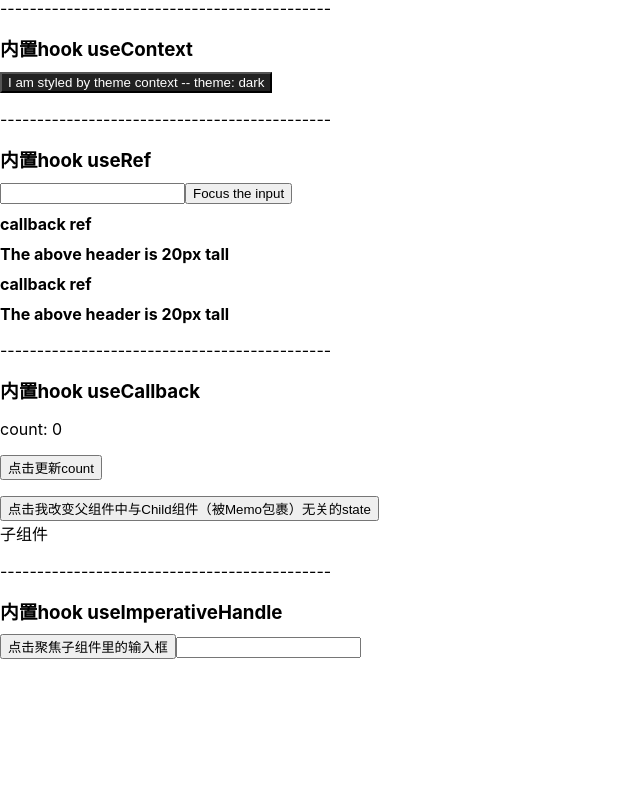
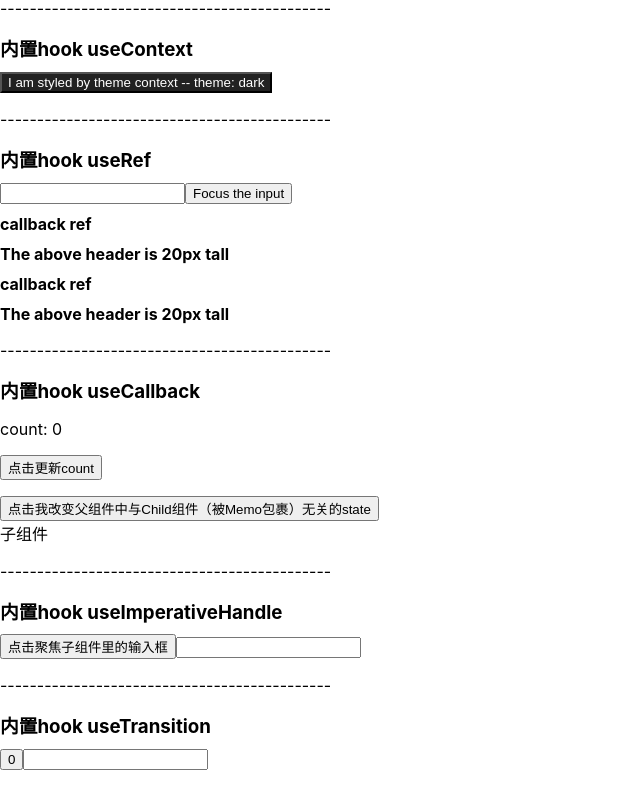
Before and after one commit to aniviaH/study-react, a React (Create React App) app: page / in a window 1280 px wide. Shown: the part 766-1566 px from the top of the page, without its empty margins (0-640 px from the left). Before the commit the page ends 1455 px from the top, so only its background shows below. Built offline with nearby package versions, Linux system fonts and the light colour scheme.

Commit message:
feat: useTransition

```diff
--- /dev/null
+++ b/src/hooks/useTransition.js
@@ -0,0 +1,35 @@
+import { useRef, useState, useTransition } from "react";
+
+export function ExampleUseTransition () {
+  console.log('ExampleUseTransition---');
+  const [isPending, startTransition] = useTransition()
+  const [count, setCount] = useState(0)
+  const inputRef = useRef(null)
+
+  function handleClick () {
+    startTransition(() => {
+      setCount(c => c + 1)
+
+      // inputRef.current.focus()
+    })
+    // setCount(c => c + 1)
+  }
+
+  return (
+    <div>
+      <p>---------------------------------------------</p>
+      <h3>内置hook useTransition</h3>
+
+      {isPending && <Spinner />}
+      <button onClick={handleClick}>{count}</button>
+
+      <input ref={inputRef}></input>
+    </div>
+  )
+}
+
+function Spinner () {
+  return (
+    <div>loading...</div>
+  )
+}
--- a/src/index.js
+++ b/src/index.js
@@ -10,6 +10,7 @@ import {AppThemeColor} from './hooks/useContext'
 import {TextInputWithFocusButton, MeasureExample, MeasureExample2} from './hooks/useRef'
 import {ExampleUseCallback1, ExampleUseCallback2} from './hooks/useCallback'
 import {ExampleUseImperativeHandle} from './hooks/useImperativeHandle'
+import {ExampleUseTransition} from './hooks/useTransition'
 
 import './test-eslint/index'
 
@@ -44,6 +45,8 @@ root.render(
       <ExampleUseCallback2></ExampleUseCallback2>
 
       <ExampleUseImperativeHandle></ExampleUseImperativeHandle>
+
+      <ExampleUseTransition></ExampleUseTransition>
     </>
   // </React.StrictMode>
 );
```
